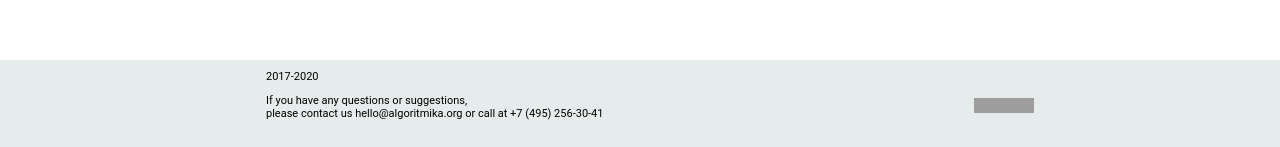
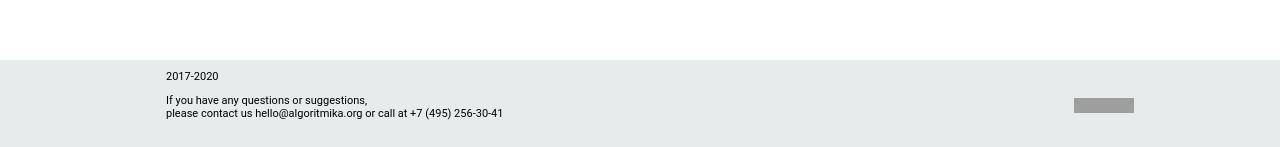
Before and after one commit to DzmitryKuzmin/MyFirstRep, a plain HTML site: page Resinovaya verstka/verstka.html in a window 1280 px wide. Shown: the part 650-797 px from the top of the page. Drawn offline with Linux system fonts and the light colour scheme; grey boxes are pictures that could not be loaded.

Commit message:
Right version

```diff
--- a/Resinovaya verstka/color.css
+++ b/Resinovaya verstka/color.css
@@ -86,7 +86,7 @@ footer {
 .all-down-block {
     display:flex;
     justify-content:space-between;
-    max-width:992px;
+    width:968px;
     min-width:768px;
 }
 .down-page-text {
```
